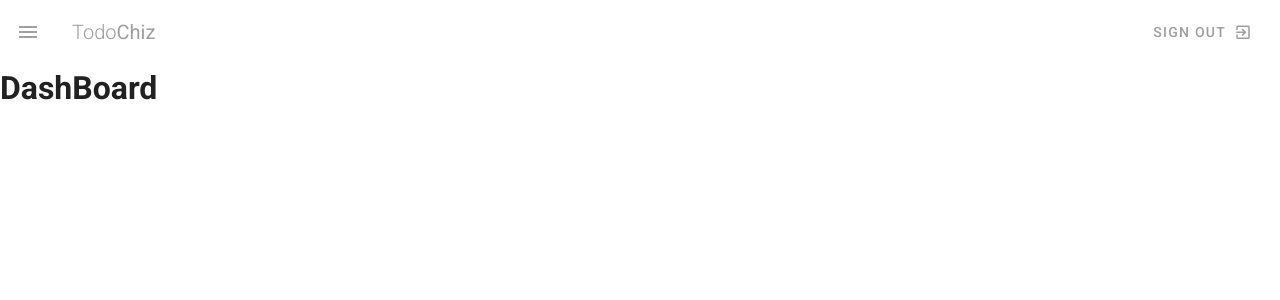
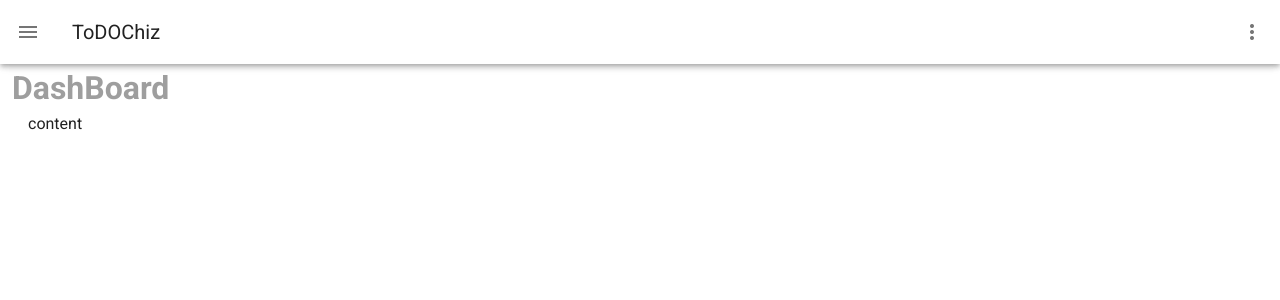
Before and after one commit to chiraghs/Vuetify, a Vue app in the folder todo-first-veutify/: page / in a window 1280 px wide. Shown: the top 300 px of the page. Built offline with nearby package versions, Linux system fonts and the light colour scheme.

Commit message:
Added routes to nav items and NavBAr

```diff
--- a/todo-first-veutify/src/App.vue
+++ b/todo-first-veutify/src/App.vue
@@ -1,9 +1,10 @@
 <template>
-  <v-app class="grey lighten-4">
-    <Navbar />
-    <v-content>
+  <v-app>
+
+    <Navbar></Navbar>
+     <v-content class="mx-3 mb-5">
       <router-view></router-view>
-    </v-content>
+     </v-content>
   </v-app>
 </template>
 
--- a/todo-first-veutify/src/components/Navbar.vue
+++ b/todo-first-veutify/src/components/Navbar.vue
@@ -1,37 +1,66 @@
 <template>
     <nav>
-        <v-toolbar flat app>
-        <v-app-bar-nav-icon class="grey--text" @click="drawer =! drawer"></v-app-bar-nav-icon>
-          <v-toolbar-title class="text-upper grey--text">
-              <span class="font-weight-light">Todo</span>
-              <span>Chiz</span>
-          </v-toolbar-title>
+
+    <v-toolbar>
+      <v-app-bar-nav-icon></v-app-bar-nav-icon>
+
+      <v-toolbar-title>ToDOChiz</v-toolbar-title>
+
       <v-spacer></v-spacer>
-          <v-btn text color="grey">
-              <span>Sign Out</span>
-              <v-icon right>mdi-exit-to-app</v-icon>
+
+      <v-btn icon v-model="drawer" @click="drawer =!drawer">
+        <v-icon>mdi-dots-vertical</v-icon>
       </v-btn>
-        </v-toolbar >
+    </v-toolbar>
 
 
-        <v-navigation-drawer temporary app class="teal" v-model="drawer">
 
-      <v-list>
-       <v-list-item-group v-model="item" color="primary">
+      <v-navigation-drawer app temporary
+      class="px-0"
+        v-model="drawer"
+        :color="color"
+        :expand-on-hover="expandOnHover"
+        :mini-variant="miniVariant"
+        :right="right"
+        :src="bg"
+
+        dark
+      >
+        <v-list
+          dense
+          nav
+          class="py-0 px-1"
+        >
+          <v-list-item two-line :class="miniVariant && 'px-0'">
+            <v-list-item-avatar class="mr-3">
+              <img src="../assets/Chiragn.png">
+            </v-list-item-avatar>
+
+            <v-list-item-content>
+              <v-list-item-title>Chirag</v-list-item-title>
+              <v-list-item-subtitle>Developer</v-list-item-subtitle>
+            </v-list-item-content>
+          </v-list-item>
+
+          <v-divider></v-divider>
+
           <v-list-item
-          v-for="(link, i) in links"
-          :key="i" route :to="link.route"
+            v-for="item in links"
+            :key="item.title"
+            link router :to="item.route" class="py-1"
           >
             <v-list-item-icon>
-            <v-icon class="white--text">{{link.icon}}</v-icon>
+              <v-icon>{{ item.icon }}</v-icon>
             </v-list-item-icon>
+
             <v-list-item-content>
-            <v-list-item-title class="white--text" v-text="link.text"></v-list-item-title>
+              <v-list-item-title>{{ item.text }}</v-list-item-title>
             </v-list-item-content>
           </v-list-item>
-       </v-list-item-group>
         </v-list>
       </v-navigation-drawer>
+
+
 
        </nav>
 </template>
@@ -47,9 +76,18 @@ export default {
                      { icon: 'folder', text: 'My Projects', route: '/projects' },
                      { icon: 'person', text: 'Team', route: '/team' },
 
-            ]
+            ],
+        right: true,
+        miniVariant: false,
+        expandOnHover: true,
+        background: false,
       }
-    }
+        },
+    computed: {
+      bg () {
+        return this.background ? 'https://cdn.vuetifyjs.com/images/backgrounds/bg-2.jpg' : undefined
+      },
+    },
 
 }
 </script>
--- a/todo-first-veutify/src/views/dashboard.vue
+++ b/todo-first-veutify/src/views/dashboard.vue
@@ -1,6 +1,10 @@
 <template>
   <div class="home">
-    <h1>DashBoard</h1>
+    <h1 class="subheading grey--text">DashBoard</h1>
+
+    <v-content class="mx-4" >
+      <p>content</p>
+    </v-content>
   </div>
 </template>
 
--- a/todo-first-veutify/src/views/projects.vue
+++ b/todo-first-veutify/src/views/projects.vue
@@ -1,6 +1,10 @@
 <template>
   <div class="home">
-    <h1>Projects</h1>
+    <h1 class="subheading grey--text">projects</h1>
+
+    <v-content class="mx-4">
+      <p>content</p>
+    </v-content>
   </div>
 </template>
 
--- a/todo-first-veutify/src/views/team.vue
+++ b/todo-first-veutify/src/views/team.vue
@@ -1,6 +1,10 @@
 <template>
   <div class="home">
-    <h1>Team</h1>
+    <h1 class="subheading grey--text">Team</h1>
+
+    <v-content class="mx-4">
+      <p>content</p>
+    </v-content>
   </div>
 </template>
 
```
Also changed, not shown: todo-first-veutify/src/assets/Chirag.png (added), todo-first-veutify/src/assets/Chiragn.png (added). Lines whose indentation alone changed are shown as unchanged.
